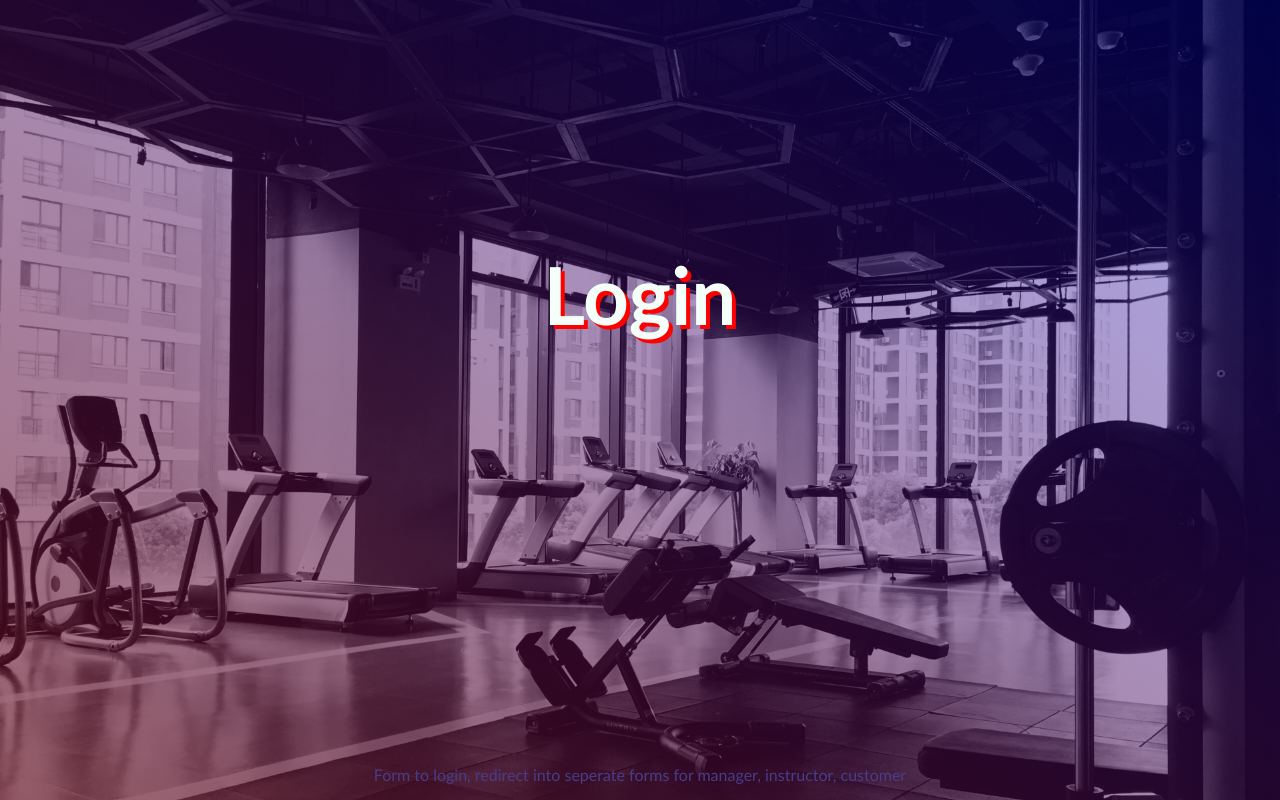
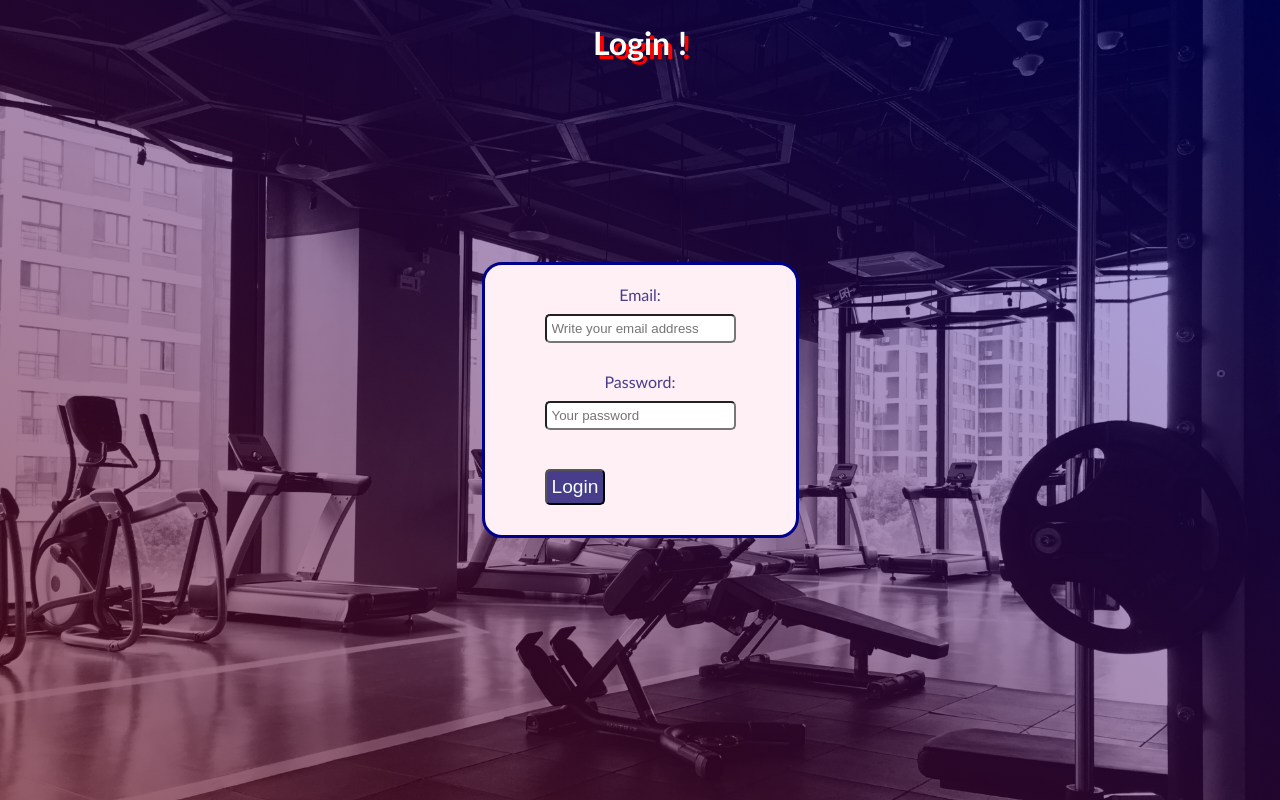
Before and after one commit to bengisucam/WebProject, a Django app: page /accounts/login/ in a window 1280 px wide. Run offline with Django 3.2, Linux system fonts and the light colour scheme.

Commit message:
login screen created

```diff
--- a/WebProject/static/css/style.css
+++ b/WebProject/static/css/style.css
@@ -48,7 +48,7 @@ h3{
     color: mintcream;
     width: 70%;
     position: absolute;
-    top: 30%;
+    top: 10px;
     left: 50%;
     -webkit-transform: translate(-50%, -50%);
     transform: translate(-50%, -50%);
@@ -69,33 +69,29 @@ a, a:hover, a:visited{
 }
 
 .form{
-    margin-top: 60px;
     border: 3px solid darkblue;
-    padding: 20px;
+    padding: 20px 50px;
     bottom: 10em;
     background-color: lavenderblush;
+    align-self: center;
+    border-radius: 20px;
+    align-items: initial;
 
 }
 
 
+
 .form input, .form textarea{
+    margin: 10px 10px 10px 10px;
+    padding: 5px;
     display: block;
-    margin: 20px 0 0 0;
-    padding: 5px;
-    text-align: center;
+    border-radius: 5px;
 }
 
-.helptext{
-    color: #bbb;
-    font-size: small;
-    display: block;
-}
-
-.errorlist li{
-    padding: 5px;
-    list-style-type:none;
-    border: 1px solid #ff0000
-
+.form select{
+    margin: 10px;
+    display: inline-block;
+    align-self: center;
 }
 
 .form input[type="submit"]{
@@ -103,5 +99,5 @@ a, a:hover, a:visited{
     border-radius: 5px;
     color: mintcream;
     background: darkslateblue;
-    align-items: center;
+    text-align: center;
 }
--- a/accounts/templates/accounts/login.html
+++ b/accounts/templates/accounts/login.html
@@ -2,6 +2,16 @@
 
 {% block content %}
 
-    <h1>Login</h1>
-    <p>Form to login, redirect into seperate forms for manager, instructor, customer</p>
+    <h3>Login !</h3>
+    <form class="form" action="/accounts/login" method="post">
+
+        <label for="email">Email: </label>
+        <input id="email" type="email" name="email" maxlength="100" placeholder="Write your email address" required>
+        <br>
+        <label for="password">Password: </label>
+        <input id="password" type="password" name="password" maxlength="20" placeholder="Your password"required>
+        <br>
+        <input type="submit" value="Login">
+    </form>
+
 {% endblock %}
--- a/accounts/views.py
+++ b/accounts/views.py
@@ -1,5 +1,6 @@
 from django.shortcuts import render
 from django.contrib.auth.forms import UserCreationForm
+from . import forms
 
 # Create your views here.
 
@@ -10,4 +11,5 @@ def signup(request):
 
 
 def login(request):
-    return render(request, 'accounts/login.html')
+    loginForm = forms.login
+    return render(request, 'accounts/login.html', {'loginForm':loginForm})
```
Also changed, not shown: accounts/forms.py (added, +13 -0 lines), accounts/templates/accounts/signup.html (+39 -3 lines).
